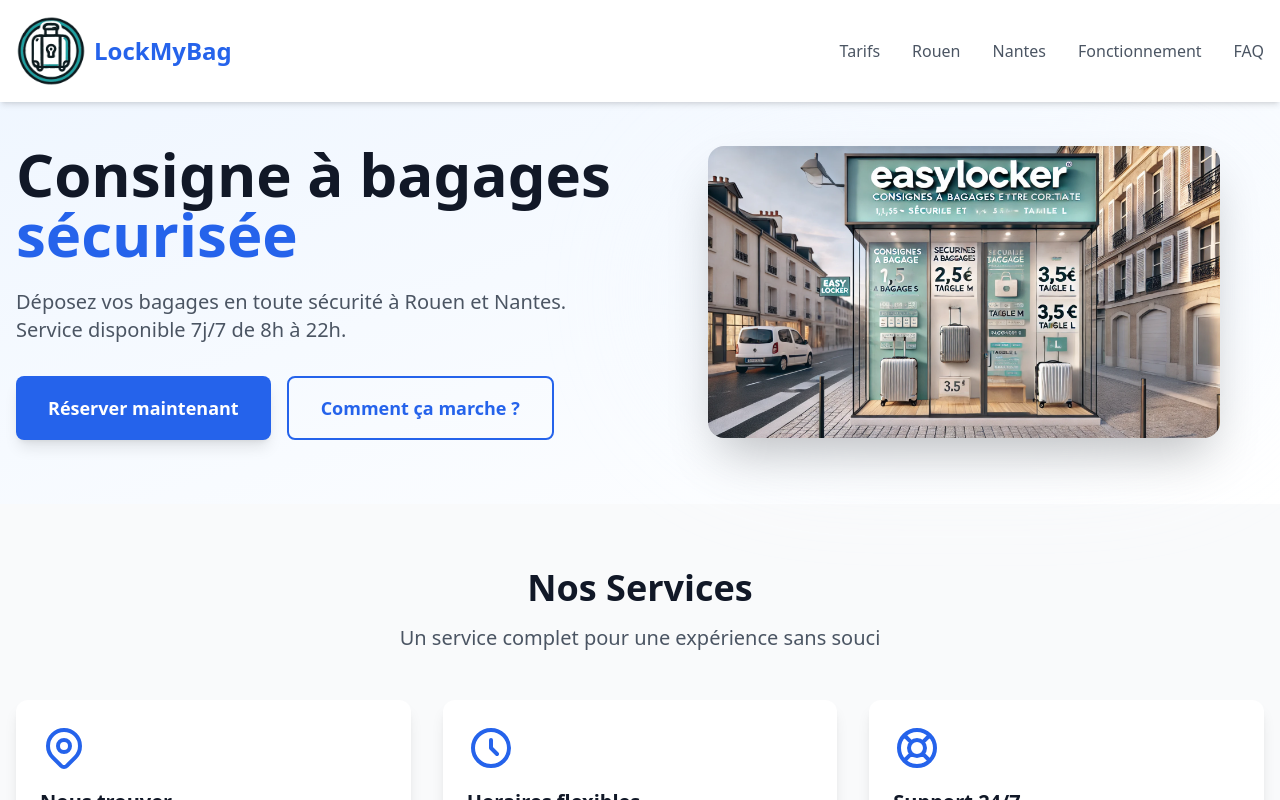
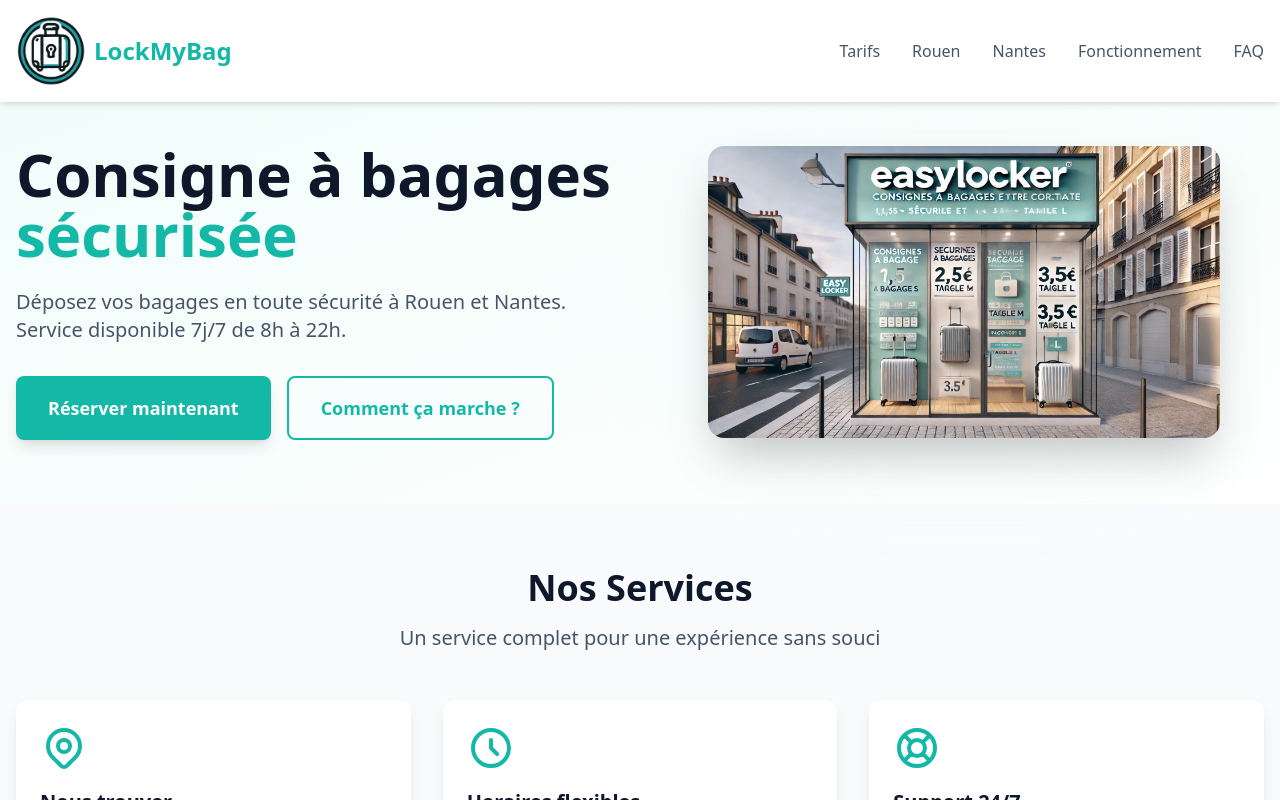
Before and after one commit to GMaup/lockmybag-next, a Next.js app: page / in a window 1280 px wide. Shown: the top 800 px of the page. Built offline with nearby package versions, Linux system fonts and the light colour scheme.

Commit message:
green & yellow version

```diff
--- a/src/app/globals.css
+++ b/src/app/globals.css
@@ -3,54 +3,54 @@
 /* Tailwind v4 Design Tokens */
 @theme {
   /* Base */
-  --color-background: #ffffff;
-  --color-foreground: #111827;
+  --color-background: #FFFFFF;
+  --color-foreground: #0F172A;
 
   /* Neutral text and borders */
-  --color-secondary: #4b5563; /* secondary text */
-  --color-muted: #6b7280;     /* muted text */
-  --color-border: #e5e7eb;
+  --color-secondary: #475467; /* secondary text */
+  --color-muted: #667085;     /* muted text */
+  --color-border: #E7ECF2;
 
-  /* Brand: Primary (blue) */
-  --color-primary: #2563eb;
-  --color-primary-hover: #1d4ed8;
+  /* Brand: Primary (modern teal) */
+  --color-primary: #14B8A6;
+  --color-primary-hover: #0D9488;
   --color-primary-foreground: #ffffff;
-  --color-primary-soft: #eff6ff;
+  --color-primary-soft: #F0FDFA;
 
-  /* Brand: Accent (green) */
-  --color-accent: #16a34a;
-  --color-accent-hover: #15803d;
-  --color-accent-foreground: #ffffff;
-  --color-accent-soft: #f0fdf4;
+  /* Brand: Accent (saffron) */
+  --color-accent: #FDB022;
+  --color-accent-hover: #F59E0B;
+  --color-accent-foreground: #0B0A07;
+  --color-accent-soft: #FFFAEB;
 
   /* Surfaces */
-  --color-surface: #f9fafb;      /* light surface */
-  --color-surface-2: #f3f4f6;    /* hover/raised */
-  --color-surface-inverse: #111827; /* dark surface (footer, etc.) */
-  --color-foreground-inverse: #ffffff;
+  --color-surface: #F8FAFC;      /* light surface */
+  --color-surface-2: #EEF2F7;    /* hover/raised */
+  --color-surface-inverse: #0F172A; /* dark surface (footer, etc.) */
+  --color-foreground-inverse: #F8FAFC;
 
   /* Status */
-  --color-warning: #f59e0b;
+  --color-warning: #F59E0B;
 }
 
 /* Dark mode overrides */
 @media (prefers-color-scheme: dark) {
   :root {
-    --color-background: #0a0a0a;
-    --color-foreground: #ededed;
+    --color-background: #070A0D;
+    --color-foreground: #E7ECF2;
 
-    --color-secondary: #d1d5db;
-    --color-muted: #9ca3af;
-    --color-border: #1f2937;
+    --color-secondary: #CBD5E1;
+    --color-muted: #94A3B8;
+    --color-border: #1A2435;
 
-    --color-surface: #111827;
-    --color-surface-2: #1f2937;
-    --color-surface-inverse: #f9fafb;
-    --color-foreground-inverse: #0a0a0a;
+    --color-surface: #0E1F24;
+    --color-surface-2: #10242B;
+    --color-surface-inverse: #F5FAF9;
+    --color-foreground-inverse: #070A0D;
 
     /* soften brand surfaces for dark */
-    --color-primary-soft: #0b1220;
-    --color-accent-soft: #0f1a12;
+    --color-primary-soft: #062A28;
+    --color-accent-soft: #241A06;
   }
 }
 
```
